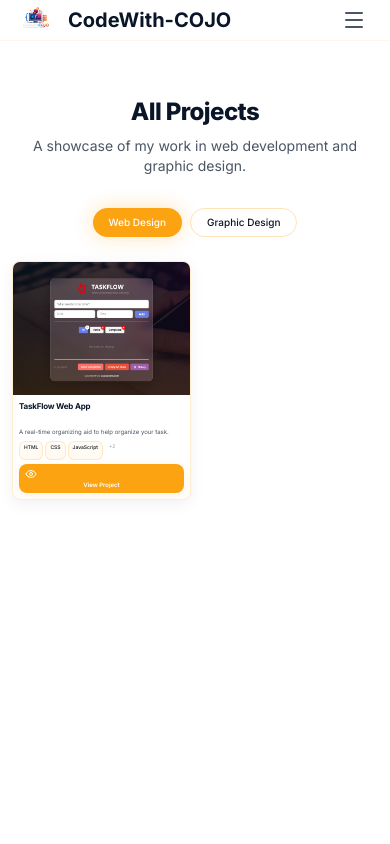
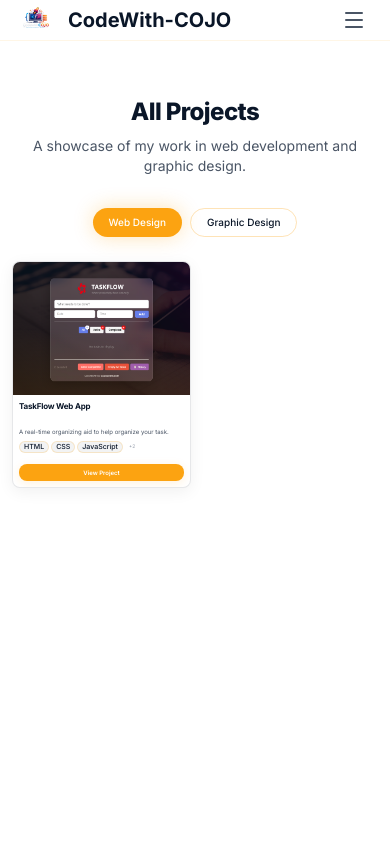
Before and after one commit to cojojunior/Portfolio, a React (Vite) app: page /projects in a window 390 px wide. Shown: the top 844 px of the page. Built offline with nearby package versions, Linux system fonts and the light colour scheme.

Commit message:
added admin page

```diff
--- a/src/components/ProjectCard.tsx
+++ b/src/components/ProjectCard.tsx
@@ -1,5 +1,5 @@
 import { Project } from "@/types";
-import { Calendar, Eye } from "lucide-react";
+import { Calendar } from "lucide-react";
 
 interface ProjectCardProps {
   project: Project;
@@ -34,13 +34,13 @@ const ProjectCard = ({ project }: ProjectCardProps) => {
   };
 
   return (
-    <div className="group rounded-lg sm:rounded-2xl overflow-hidden bg-white border border-golden/20 shadow-[0_4px_16px_rgba(0,0,0,0.06)] transition-all duration-300 hover:border-golden/50 hover:shadow-[0_8px_30px_rgba(252,163,17,0.12)] h-full flex flex-col">
+    <div className="group rounded-lg sm:rounded-2xl overflow-hidden bg-white border border-dark-navy/10 shadow-[0_4px_16px_rgba(0,0,0,0.06)] transition-all duration-100 hover:border-dark-navy/20  h-full flex flex-col">
       {/* Image */}
-      <div className="relative w-full aspect-[4/3] overflow-hidden bg-gradient-to-br from-golden/10 to-golden/5 flex-shrink-0">
+      <div className="relative w-full aspect-[4/3] overflow-hidden  flex-shrink-0">
         <img
           src={project.image}
           alt={project.title}
-          className="w-full h-full object-cover object-center transition-transform duration-700 ease-in-out group-hover:scale-110"
+          className="w-full h-full object-cover object-center transition-transform duration-100 ease-in-out group-hover:scale-110"
           onError={(e) => {
             (e.target as HTMLImageElement).src = "/img/placeholder.jpg";
           }}
@@ -73,7 +73,7 @@ const ProjectCard = ({ project }: ProjectCardProps) => {
           {project.tags.slice(0, 3).map((tag) => (
             <span
               key={tag}
-              className="px-1 sm:px-2.5 py-0.5 sm:py-1 border border-golden/20 rounded-md bg-golden/5 text-dark-navy text-[5px] sm:text-[10px] md:text-xs font-medium transition-all duration-300 group-hover:border-golden group-hover:text-golden group-hover:bg-golden/10 whitespace-nowrap">
+              className="px-1 sm:px-2.5 py-.5 sm:py-1 h-fit w-fit border border-golden/20 rounded-md bg-dark-navy/5 text-dark-navy text-[7px] sm:text-[10px] md:text-xs font-medium transition-all duration-100 group-hover:border-golden group-hover:text-golden group-hover:bg-golden/10 whitespace-nowrap">
               {tag}
             </span>
           ))}
@@ -88,7 +88,6 @@ const ProjectCard = ({ project }: ProjectCardProps) => {
         <button
           onClick={handleViewProject}
           className="inline-block w-full text-center px-1.5 sm:px-4 py-1 sm:py-2.5 bg-golden text-white font-semibold rounded-lg text-[6px] sm:text-xs md:text-sm transition-all duration-300 hover:bg-golden-dark hover:-translate-y-0.5 hover:shadow-[0_4px_15px_rgba(252,163,17,0.25)] shadow-[0_2px_10px_rgba(252,163,17,0.15)] mt-auto flex items-center justify-center gap-1.5">
-          <Eye size={14} className="w-3 h-3 sm:w-4 sm:h-4" />
           View Project
         </button>
       </div>
```
